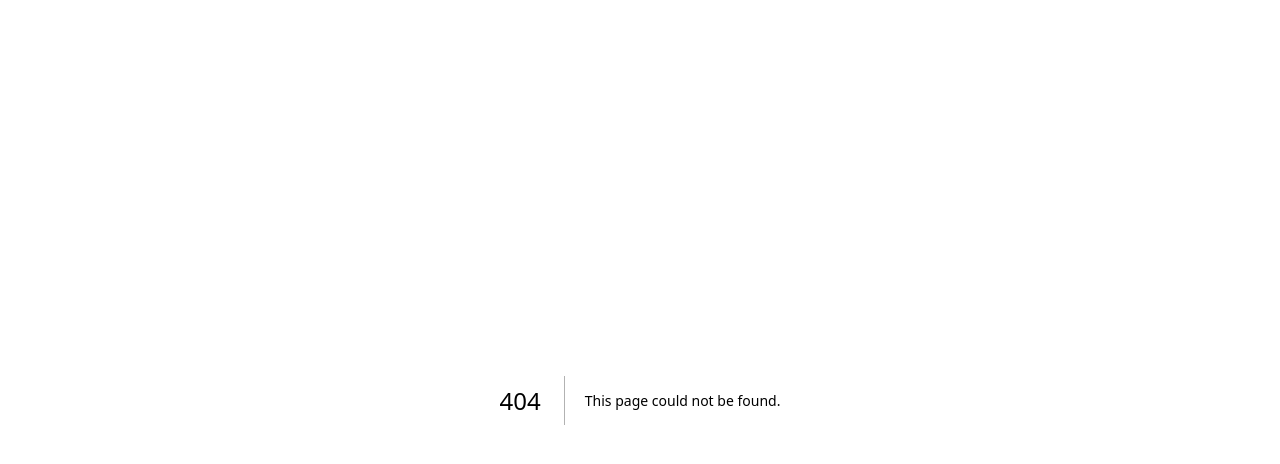
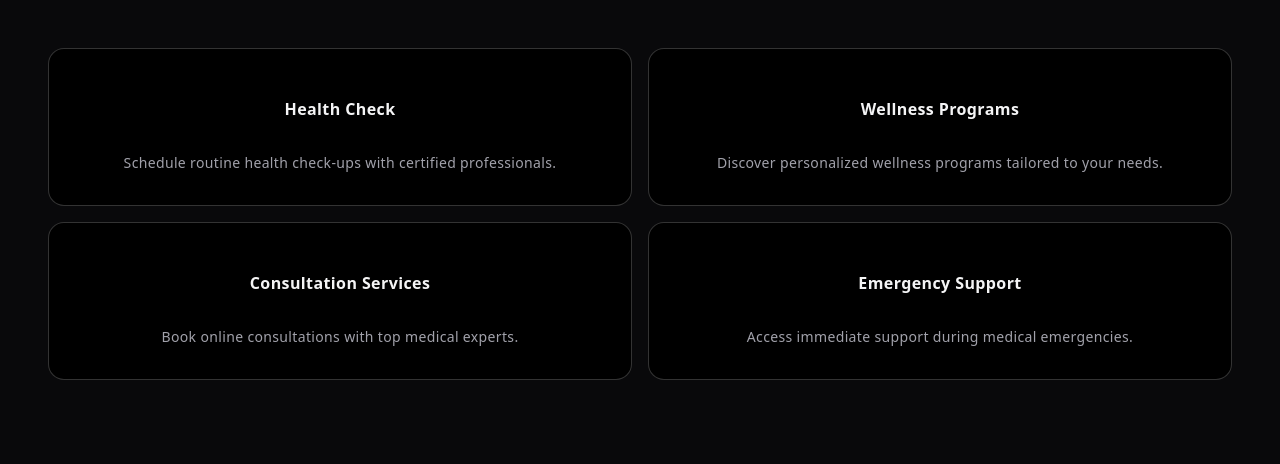
Before and after one commit to Megh2005/Med-o-Next-TJP, a Next.js app in the folder med-o-next-home/: page /apps in a window 1280 px wide. Before the commit this address had no page. Shown: the top 464 px of the page. Built offline with nearby package versions, Linux system fonts and the light colour scheme.

Commit message:
Add favicon, update project links, and implement hover effect for app cards

```diff
--- /dev/null
+++ b/med-o-next-home/app/apps/page.tsx
@@ -0,0 +1,73 @@
+import { HoverEffect } from '@/components/ui/card-hover-effect';
+import { FloatingNav } from '@/components/ui/floating-navbar';
+import { CalendarIcon, HandshakeIcon, HomeIcon, InfoIcon, UsersIcon } from 'lucide-react';
+import React from 'react'
+
+const page = () => {
+    const navItems = [
+      {
+        name: "Home",
+        link: "/",
+        icon: <HomeIcon className="w-5 h-5 text-neutral-500 dark:text-white" />,
+      },
+      {
+        name: "About Us",
+        link: "/about",
+        icon: (
+          <CalendarIcon className="w-5 h-5 text-neutral-500 dark:text-white" />
+        ),
+      },
+      {
+        name: "Our Team",
+        link: "/team",
+        icon: (
+          <UsersIcon className="w-5 h-5 text-neutral-500 dark:text-white" />
+        ),
+      },
+      {
+        name: "Our Apps",
+        link: "/apps",
+        icon: <InfoIcon className="w-5 h-5 text-neutral-500 dark:text-white" />,
+      },
+      {
+        name: "Contact Us",
+        link: "/contact",
+        icon: (
+          <HandshakeIcon className="w-5 h-5 text-neutral-500 dark:text-white" />
+        ),
+      },
+    ];
+    const nameItems = [
+      {
+        title: "Health Check",
+        description:
+          "Schedule routine health check-ups with certified professionals.",
+        link: "https://example.com/health-check",
+      },
+      {
+        title: "Wellness Programs",
+        description:
+          "Discover personalized wellness programs tailored to your needs.",
+        link: "https://example.com/wellness-programs",
+      },
+      {
+        title: "Consultation Services",
+        description: "Book online consultations with top medical experts.",
+        link: "https://example.com/consultation-services",
+      },
+      {
+        title: "Emergency Support",
+        description: "Access immediate support during medical emergencies.",
+        link: "https://example.com/emergency-support",
+      },
+    ];
+
+  return (
+    <div className="w-full items-center">
+      <FloatingNav navItems={navItems} />
+      <HoverEffect items={nameItems} />
+    </div>
+  );
+}
+
+export default page
--- a/med-o-next-home/app/layout.tsx
+++ b/med-o-next-home/app/layout.tsx
@@ -25,6 +25,17 @@ export default function RootLayout({
 }>) {
   return (
     <html lang="en" className="dark">
+      <head>
+        <link
+          rel="shortcut icon"
+          href="https://res.cloudinary.com/djyk287ep/image/upload/v1731136697/Designer_1_a8jhf2.png"
+          type="image/x-icon"
+        />
+        <link
+          rel="apple-touch-icon"
+          href="https://res.cloudinary.com/djyk287ep/image/upload/v1731136697/Designer_1_a8jhf2.png"
+        />
+      </head>
       <body
         className={`${geistSans.variable} ${geistMono.variable} antialiased`}
       >
--- a/med-o-next-home/app/page.tsx
+++ b/med-o-next-home/app/page.tsx
@@ -54,27 +54,27 @@ export default function HeroParallaxDemo() {
 }
 export const products = [
   {
-    title: "Session 0",
-    link: "",
+    title: "Med-o-Chat",
+    link: "http://med-o-chat-snowy.vercel.app",
     thumbnail:
-      "https://res.cloudinary.com/dfdbvvapa/image/upload/v1730129514/SESSION_0_ixkprk.png",
+      "https://res.cloudinary.com/djyk287ep/image/upload/v1731157645/chat_zsx2ld.png",
   },
   {
-    title: "ML Churn",
-    link: "https://algochurn.com",
+    title: "Med-o-AI",
+    link: "http://med-o-ai.vercel.app",
     thumbnail:
-      "https://res.cloudinary.com/dfdbvvapa/image/upload/v1730131019/ML_pbl7f2.png",
+      "https://res.cloudinary.com/djyk287ep/image/upload/v1731157798/ai_zx3stc.png",
   },
   {
-    title: "Aceternity UI",
-    link: "https://ui.aceternity.com",
+    title: "Med-o-Shop",
+    link: "http://med-o-shop-1.onrender.com",
     thumbnail:
-      "https://aceternity.com/images/products/thumbnails/new/aceternityui.png",
+      "https://res.cloudinary.com/djyk287ep/image/upload/v1731157900/shop_mfii9r.png",
   },
   {
-    title: "E Free Invoice",
-    link: "https://efreeinvoice.com",
+    title: "Med-o-Manage",
+    link: "#",
     thumbnail:
-      "https://aceternity.com/images/products/thumbnails/new/efreeinvoice.png",
+      "https://res.cloudinary.com/djyk287ep/image/upload/v1731158429/Manage_ybshqq.png",
   },
 ];
--- /dev/null
+++ b/med-o-next-home/components/ui/card-hover-effect.tsx
@@ -0,0 +1,112 @@
+"use client";
+import { cn } from "@/lib/utils";
+import { AnimatePresence, motion } from "framer-motion";
+import Link from "next/link";
+import { useState } from "react";
+
+export const HoverEffect = ({
+  items,
+  className,
+}: {
+  items: {
+    title: string;
+    description: string;
+    link: string;
+  }[];
+  className?: string;
+}) => {
+  let [hoveredIndex, setHoveredIndex] = useState<number | null>(null);
+
+  return (
+    <div
+      className={cn(
+        "grid grid-cols-1 md:grid-cols-2  lg:grid-cols-2 text-center justify-center px-10  py-10",
+        className
+      )}
+    >
+      {items.map((item, idx) => (
+        <Link
+          href={item?.link}
+          key={item?.link}
+          className="relative group  block p-2 h-full w-full"
+          onMouseEnter={() => setHoveredIndex(idx)}
+          onMouseLeave={() => setHoveredIndex(null)}
+        >
+          <AnimatePresence>
+            {hoveredIndex === idx && (
+              <motion.span
+                className="absolute inset-0 h-full w-full bg-neutral-200 dark:bg-slate-800/[0.8] block  rounded-3xl"
+                layoutId="hoverBackground"
+                initial={{ opacity: 0 }}
+                animate={{
+                  opacity: 1,
+                  transition: { duration: 0.15 },
+                }}
+                exit={{
+                  opacity: 0,
+                  transition: { duration: 0.15, delay: 0.2 },
+                }}
+              />
+            )}
+          </AnimatePresence>
+          <Card>
+            <CardTitle>{item.title}</CardTitle>
+            <CardDescription>{item.description}</CardDescription>
+          </Card>
+        </Link>
+      ))}
+    </div>
+  );
+};
+
+export const Card = ({
+  className,
+  children,
+}: {
+  className?: string;
+  children: React.ReactNode;
+}) => {
+  return (
+    <div
+      className={cn(
+        "rounded-2xl h-full w-full p-4 overflow-hidden bg-black border border-transparent dark:border-white/[0.2] group-hover:border-slate-700 relative z-20",
+        className
+      )}
+    >
+      <div className="relative z-50">
+        <div className="p-4">{children}</div>
+      </div>
+    </div>
+  );
+};
+export const CardTitle = ({
+  className,
+  children,
+}: {
+  className?: string;
+  children: React.ReactNode;
+}) => {
+  return (
+    <h4 className={cn("text-zinc-100 font-bold tracking-wide mt-4", className)}>
+      {children}
+    </h4>
+  );
+};
+export const CardDescription = ({
+  className,
+  children,
+}: {
+  className?: string;
+  children: React.ReactNode;
+}) => {
+  return (
+    <p
+      className={cn(
+        "mt-8 text-zinc-400 tracking-wide leading-relaxed text-sm",
+        className
+      )}
+    >
+      {children}
+    </p>
+  );
+};
--- a/med-o-next-home/components/ui/hero-parallax.tsx
+++ b/med-o-next-home/components/ui/hero-parallax.tsx
@@ -112,7 +112,7 @@ export const Header = () => {
         designed to cater to every healthcare need in one place. Imagine booking
         doctor appointments with ease, engaging in live video consultations, and
         ordering prescribed medications all through a single platform. But
-        that’s just the beginning!
+        that&apos;s just the beginning!
       </p>
     </div>
   );
```
